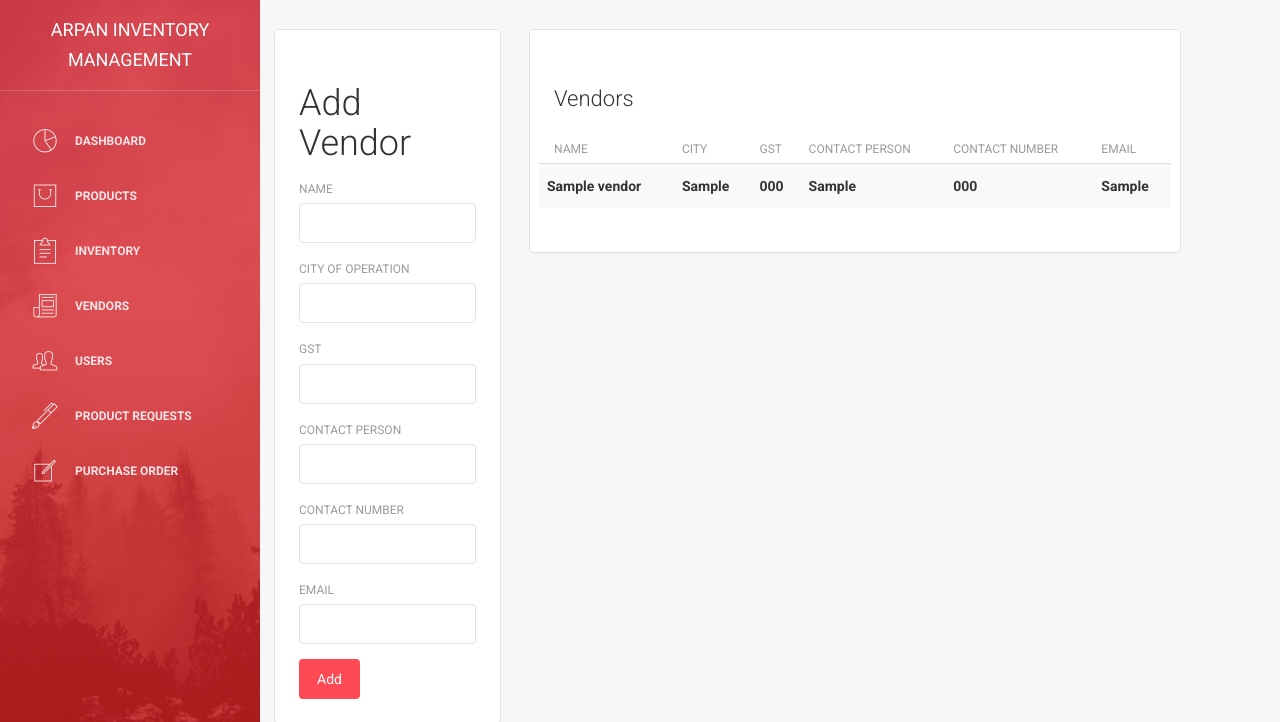
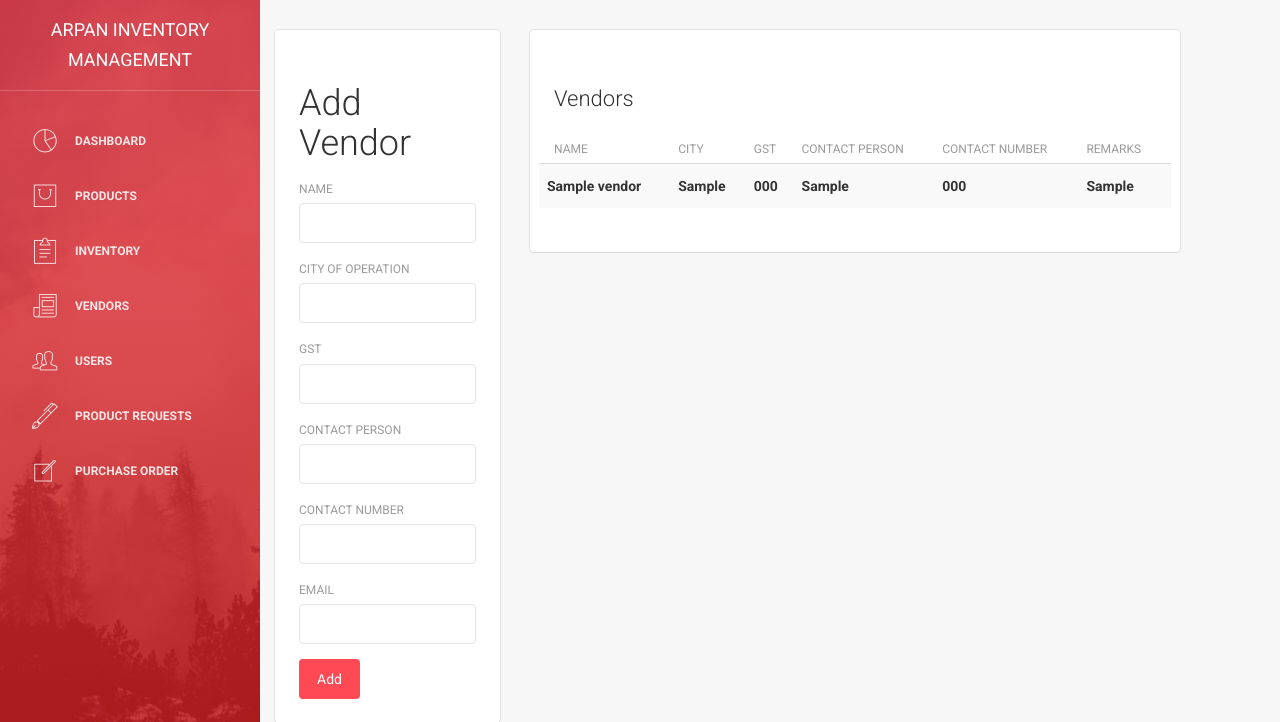
Before and after one commit to adot21044/Arpan, a Flask app: page /vendors in a window 1280 px wide. Shown: the top 722 px of the page. Run offline with Flask 2, Linux system fonts and the light colour scheme; tables that the repository leaves empty hold one stand-in row (values such as "Sample post"); lists and menus that the app fills with data are empty; some libraries are stand-ins or nearby versions.

Commit message:
small changes

```diff
--- a/app.py
+++ b/app.py
@@ -40,7 +40,7 @@ LOW_STOCK_THRESHOLD = 100
 msg = Message("Dear Admin, An order has been placed, please place a purchase order", sender="arpaninventorymanagement@gmail.com",
               recipients=["fahim@arpan.org.in", "mayur@arpan.org.in"])
 
-msg2 = Message("Dear Team Manager, your quarterly stock is running low", sender="adit.ganapathy@outlook.com", recipients=["fahim@arpan.org.in", "mayur@arpan.org.in"])
+msg2 = Message("Dear Team Manager, your quarterly stock is running low", sender="arpaninventorymanagement@gmail.com", recipients=["fahim@arpan.org.in", "mayur@arpan.org.in"])
 
 
 
--- a/templates/inventory.html
+++ b/templates/inventory.html
@@ -32,7 +32,7 @@
                                         Vendor
                                     </th>
 
-                                    <th>
+                                    <!-- <th>
                                         Remarks
                                     </th>
 
@@ -41,7 +41,7 @@
                                     </th>
                                     <th>
                                         Status
-                                    </th>
+                                    </th> -->
 
 
                                 </tr>
--- a/templates/vendor.html
+++ b/templates/vendor.html
@@ -89,7 +89,7 @@
                             Contact Number
                         </th>
                         <th>
-                            Email
+                            Remarks
                         </th>
 
 
```
